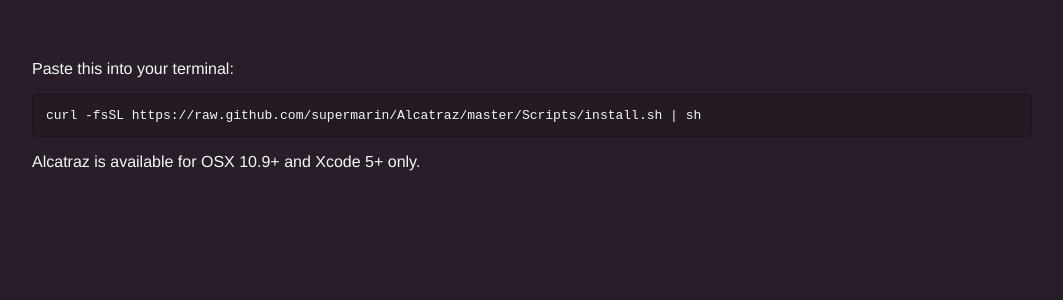
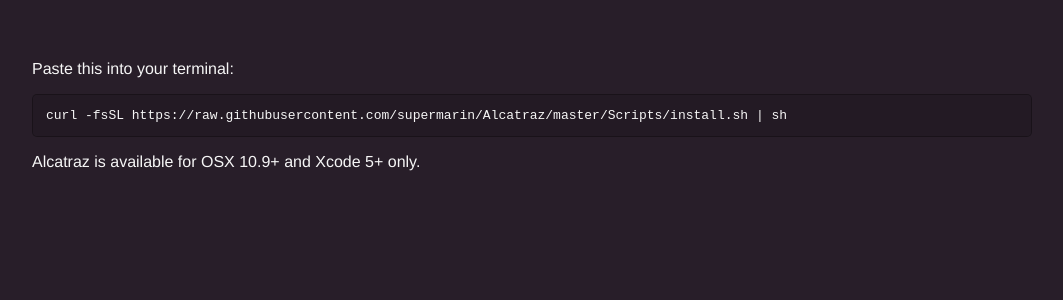
Before and after one commit to alcatraz/Alcatraz, a Jekyll site: the page built from index.html, in a window 1280 px wide and 900 px high, scrolled down 2185 px. Shown: the part 152-452 px from the top of the window, without its empty margins (108-1171 px from the left). Built offline with Jekyll 4.4.1, drawn with Linux system fonts in a browser that asks for light colours; Markdown is read by kramdown in place of the engine named in the settings; some of the changed lines change nothing that is shown.

Commit message:
change raw.github.com to raw.githubusercontent.com
because that's how you get raw files from github now.

```diff
--- a/index.html
+++ b/index.html
@@ -40,7 +40,7 @@
     <h2>Install</h2>
     <p>
     Paste this into your terminal:
-    <pre>curl -fsSL https://raw.github.com/supermarin/Alcatraz/master/Scripts/install.sh | sh</pre>
+    <pre>curl -fsSL https://raw.githubusercontent.com/supermarin/Alcatraz/master/Scripts/install.sh | sh</pre>
     </p>
     <p>Alcatraz is available for OSX 10.9+ and Xcode 5+ only.</p>
   </section>
```
